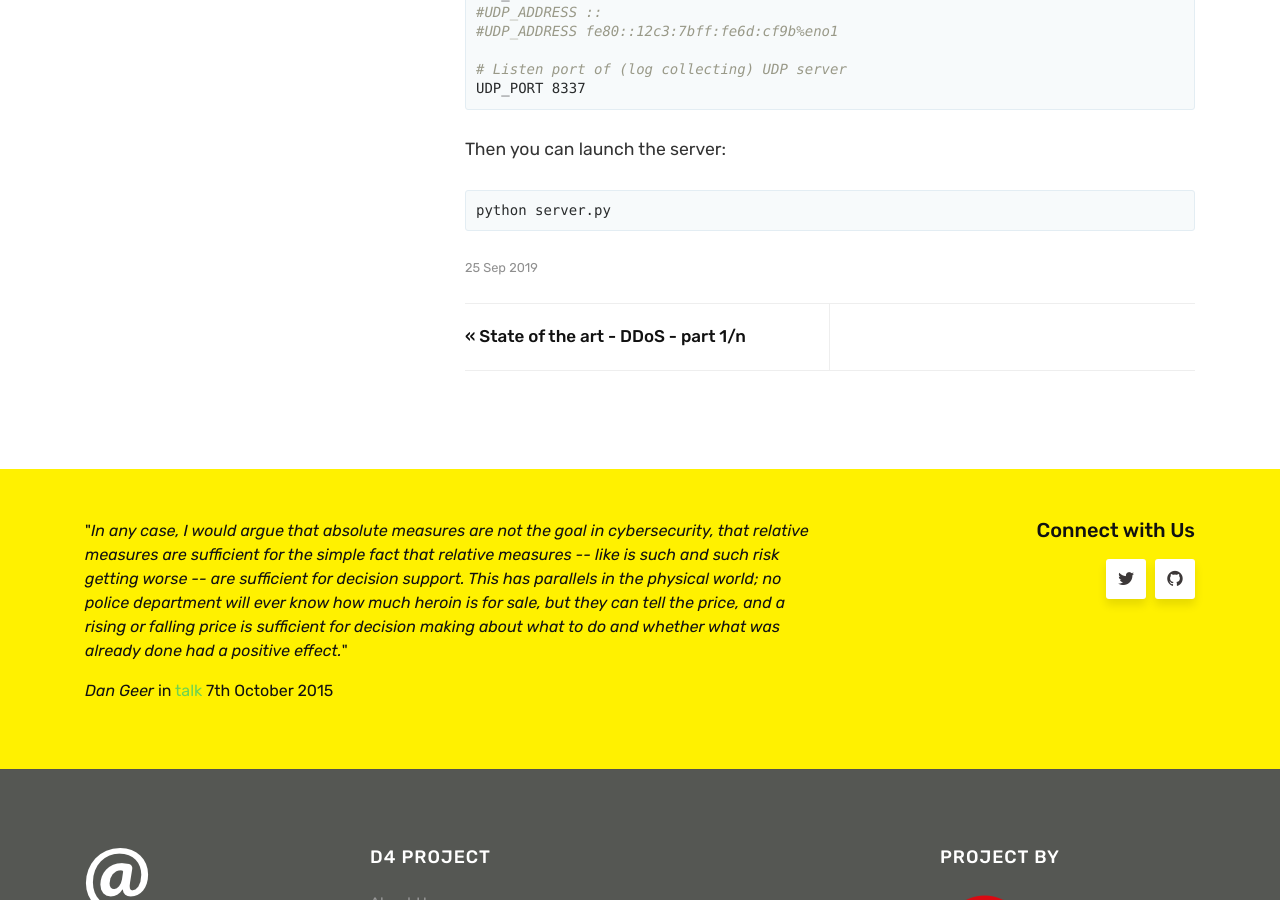
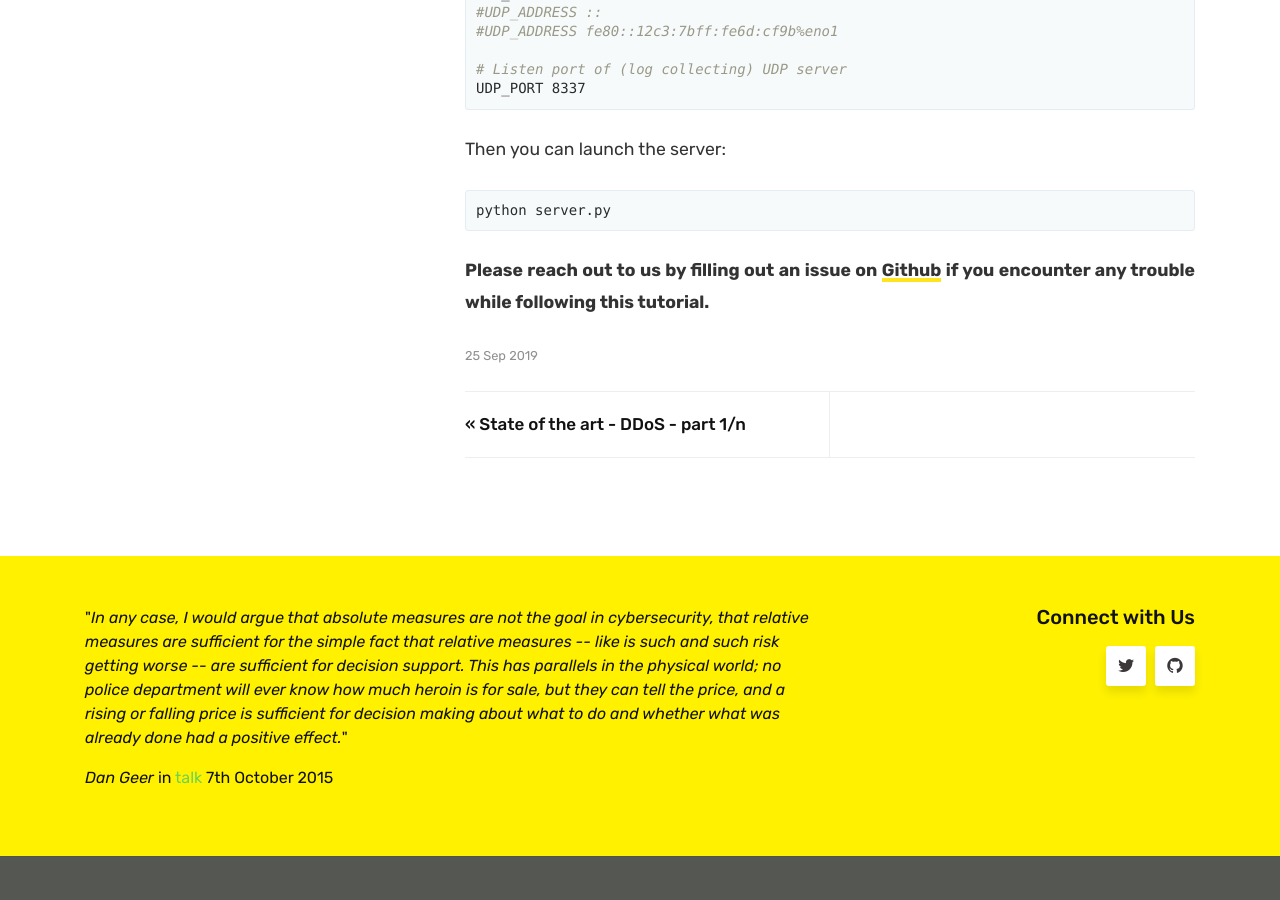
Before and after one commit to D4-project/d4-website, a Jekyll site: the page built from _posts/2019-09-25-maltrail-integration.md, in a window 1280 px wide and 900 px high, scrolled down 6908 px. Built offline with Jekyll 4.4.1, drawn with Linux system fonts in a browser that asks for light colours.

Commit message:
chg: [maltrail] add like to repo for issues

```diff
--- a/_posts/2019-09-25-maltrail-integration.md
+++ b/_posts/2019-09-25-maltrail-integration.md
@@ -257,3 +257,7 @@ Then you can launch the server:
 {% highlight shell %}
 python server.py
 {% endhighlight %}
+
+**Please reach out to us by filling out an issue on
+[Github](https://github.com/D4-project/d4-website) if you encounter any
+trouble while following this tutorial.**
```
